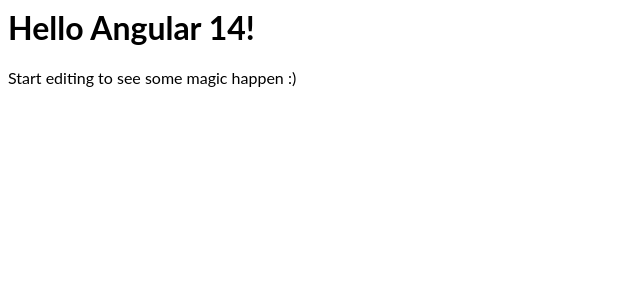
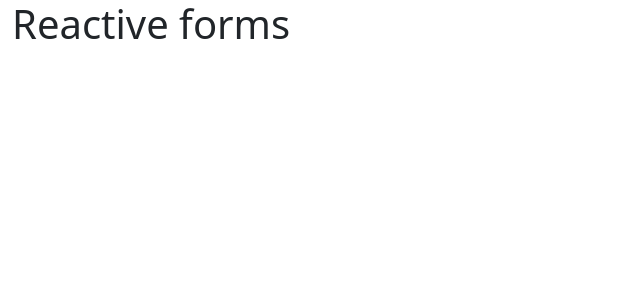
Before and after one commit to radrabik/Angular-Reactive-Forms, an Angular app: page / in a window 1280 px wide. Shown: the top 300 px of the page, without its empty margins (0-640 px from the left). Built offline with nearby package versions, Linux system fonts and the light colour scheme.

Commit message:
3 files modified

```diff
--- a/src/app/app.component.html
+++ b/src/app/app.component.html
@@ -1,4 +1 @@
-<hello name="{{ name }}"></hello>
-<p>
-  Start editing to see some magic happen :)
-</p>
+<h1> Reactive forms </h1>
--- a/src/app/app.component.ts
+++ b/src/app/app.component.ts
@@ -3,8 +3,6 @@
 @Component({
   selector: 'my-app',
   templateUrl: './app.component.html',
-  styleUrls: [ './app.component.css' ]
+  styleUrls: ['./app.component.css']
 })
-export class AppComponent  {
-  name = 'Angular ' + VERSION.major;
-}
+export class AppComponent {}
--- a/src/index.html
+++ b/src/index.html
@@ -1 +1,13 @@
-<my-app>loading</my-app>
+<!doctype html>
+<html lang="en">
+<head>
+  <meta charset="utf-8">
+  <title>Reactive forms</title>
+  <base href="/">
+  <link href="https://cdn.jsdelivr.net/npm/bootstrap@5.0.2/dist/css/bootstrap.min.css" rel="stylesheet" integrity="sha384-EVSTQN3/azprG1Anm3QDgpJLIm9Nao0Yz1ztcQTwFspd3yD65VohhpuuCOmLASjC" crossorigin="anonymous">
+
+</head>
+<body class="container-fluid">
+  <my-app>loading</my-app>
+</body>
+</html>
```
